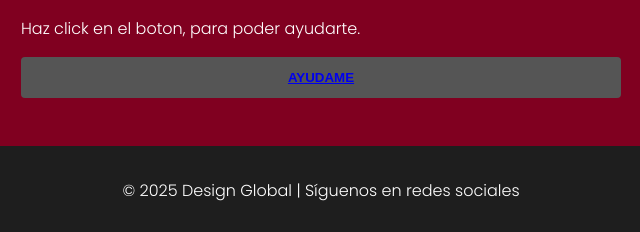
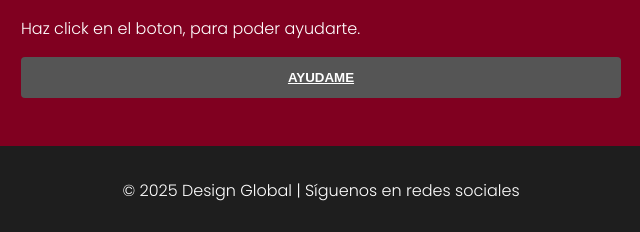
Before and after one commit to dterronesq7/design-global, a plain HTML site: page index.html in a window 1280 px wide. Shown: the part 707-939 px from the top of the page, 319-959 px from the left. Drawn offline with Linux system fonts and the light colour scheme.

Commit message:
Update index.html
.......................

```diff
--- a/index.html
+++ b/index.html
@@ -155,7 +155,7 @@
     <form>
       <label>Haz click en el boton, para poder ayudarte.</label>
       <button type="submit" style="background-color:#555555;">
-         <a href="https://w.app/1cs4nl">AYUDAME</a>
+         <a style="color:white;" href="https://w.app/1cs4nl">AYUDAME</a>
       </button>
     </form>
   </section>
```
